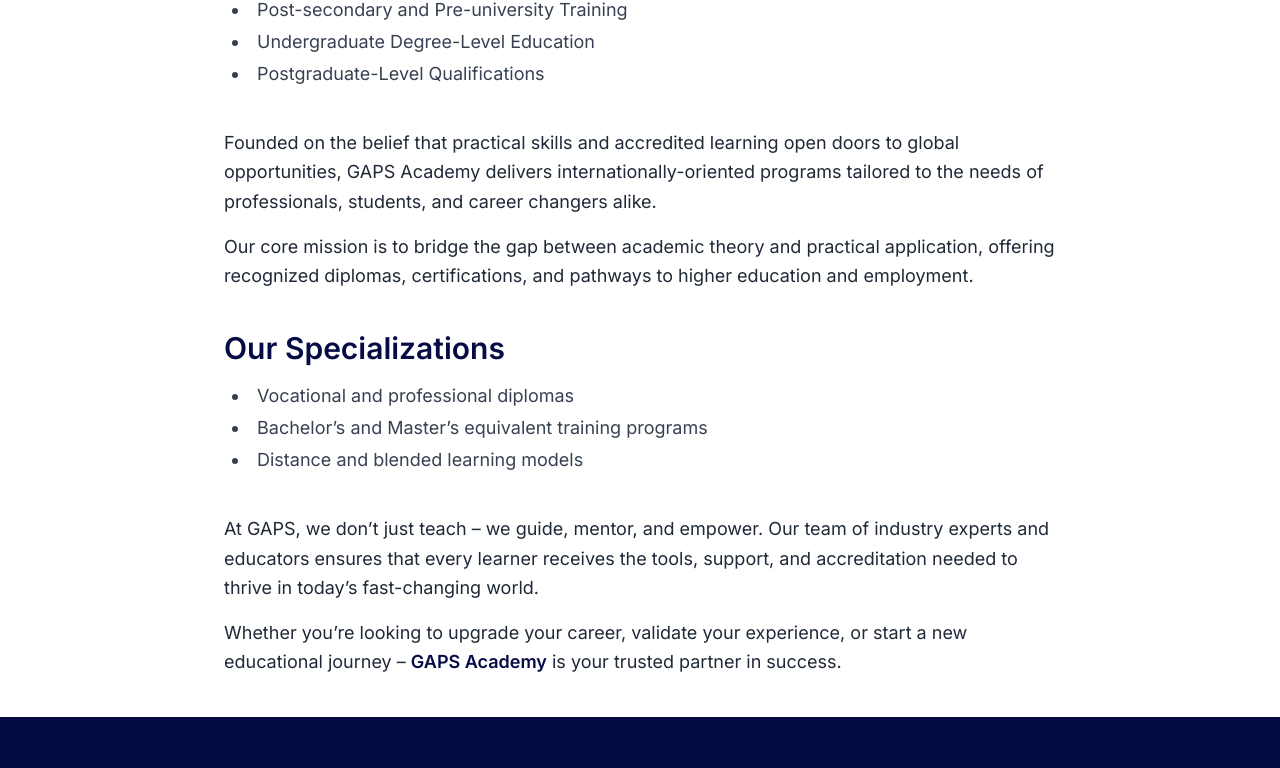
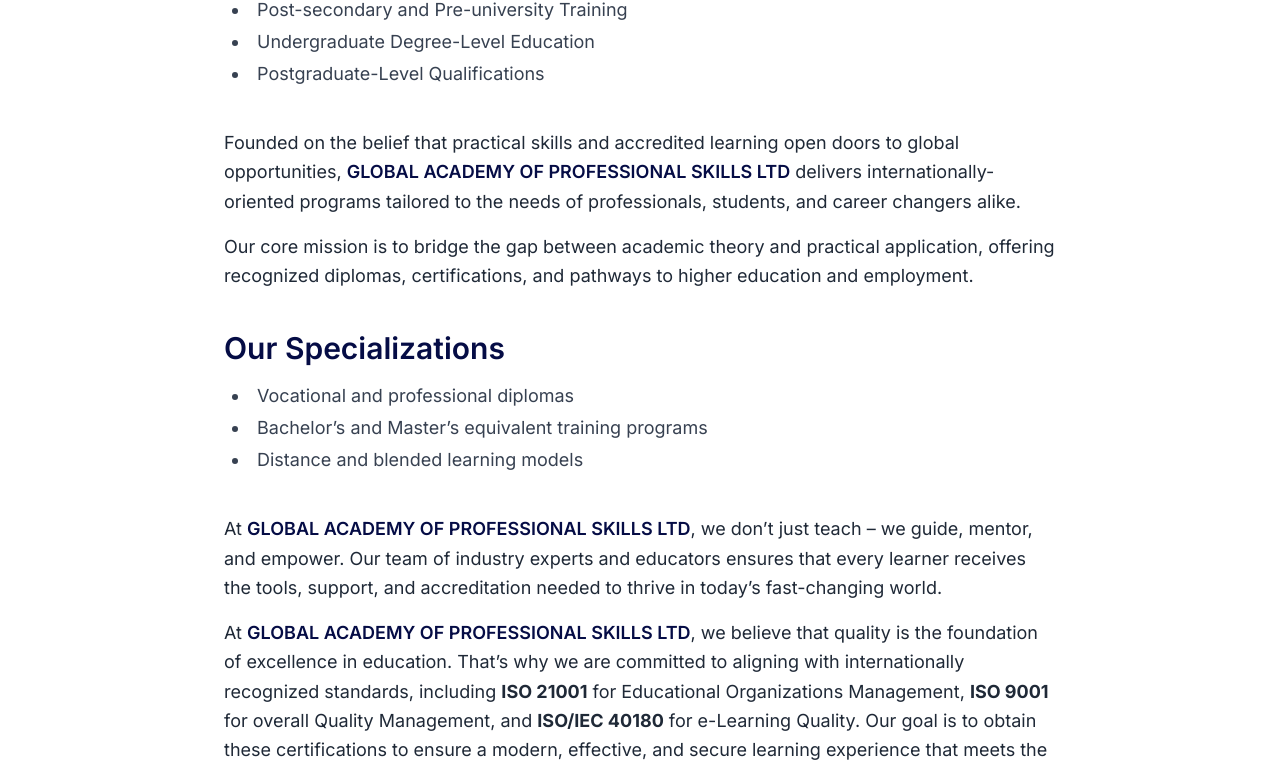
Before and after one commit to Ayoub900/gaps, a Next.js app: page /about in a window 1280 px wide. Shown: the part 674-1442 px from the top of the page. Built offline with nearby package versions, Linux system fonts and the light colour scheme.

Commit message:
add needformation partner and add a section to about

```diff
--- a/src/app/about/page.tsx
+++ b/src/app/about/page.tsx
@@ -32,7 +32,7 @@
 
                 <section className="space-y-4">
                     <p className="text-lg leading-relaxed">
-                        Founded on the belief that practical skills and accredited learning open doors to global opportunities, GAPS Academy delivers internationally-oriented programs tailored to the needs of professionals, students, and career changers alike.
+                        Founded on the belief that practical skills and accredited learning open doors to global opportunities, <strong className="text-[#050c45] font-semibold">GLOBAL ACADEMY OF PROFESSIONAL SKILLS LTD</strong> delivers internationally-oriented programs tailored to the needs of professionals, students, and career changers alike.
                     </p>
                     <p className="text-lg leading-relaxed">
                         Our core mission is to bridge the gap between academic theory and practical application, offering recognized diplomas, certifications, and pathways to higher education and employment.
@@ -50,12 +50,16 @@
 
                 <section className="space-y-4">
                     <p className="text-lg leading-relaxed">
-                        At GAPS, we don’t just teach – we guide, mentor, and empower. Our team of industry experts and educators ensures that every learner receives the tools, support, and accreditation needed to thrive in today’s fast-changing world.
+                        At <strong className="text-[#050c45] font-semibold">GLOBAL ACADEMY OF PROFESSIONAL SKILLS LTD</strong>, we don’t just teach – we guide, mentor, and empower. Our team of industry experts and educators ensures that every learner receives the tools, support, and accreditation needed to thrive in today’s fast-changing world.
                     </p>
                     <p className="text-lg leading-relaxed">
-                        Whether you’re looking to upgrade your career, validate your experience, or start a new educational journey – <strong className="text-[#050c45] font-semibold">GAPS Academy</strong> is your trusted partner in success.
+                        At <strong className="text-[#050c45] font-semibold">GLOBAL ACADEMY OF PROFESSIONAL SKILLS LTD</strong>, we believe that quality is the foundation of excellence in education. That’s why we are committed to aligning with internationally recognized standards, including <strong>ISO 21001</strong> for Educational Organizations Management, <strong>ISO 9001</strong> for overall Quality Management, and <strong>ISO/IEC 40180</strong> for e-Learning Quality. Our goal is to obtain these certifications to ensure a modern, effective, and secure learning experience that meets the highest expectations of our students and their families.
+                    </p>
+                    <p className="text-lg leading-relaxed">
+                        Whether you’re looking to upgrade your career, validate your experience, or start a new educational journey – <strong className="text-[#050c45] font-semibold">GLOBAL ACADEMY OF PROFESSIONAL SKILLS LTD</strong> is your trusted partner in success.
                     </p>
                 </section>
+
             </div>
         </>
     )
--- a/src/app/page.tsx
+++ b/src/app/page.tsx
@@ -130,6 +130,13 @@
             alt="IT Partner"
             className="object-contain rounded-lg bg-white shadow-sm hover:shadow-md transition"
           />
+          <Image
+            src="/need_formation.jpeg"
+            width={160}
+            height={160}
+            alt="Need Formation Partner"
+            className="object-contain rounded-lg bg-white shadow-sm hover:shadow-md transition"
+          />
         </div>
       </div>
 
```
Also changed, not shown: public/need_formation.jpeg (added).
